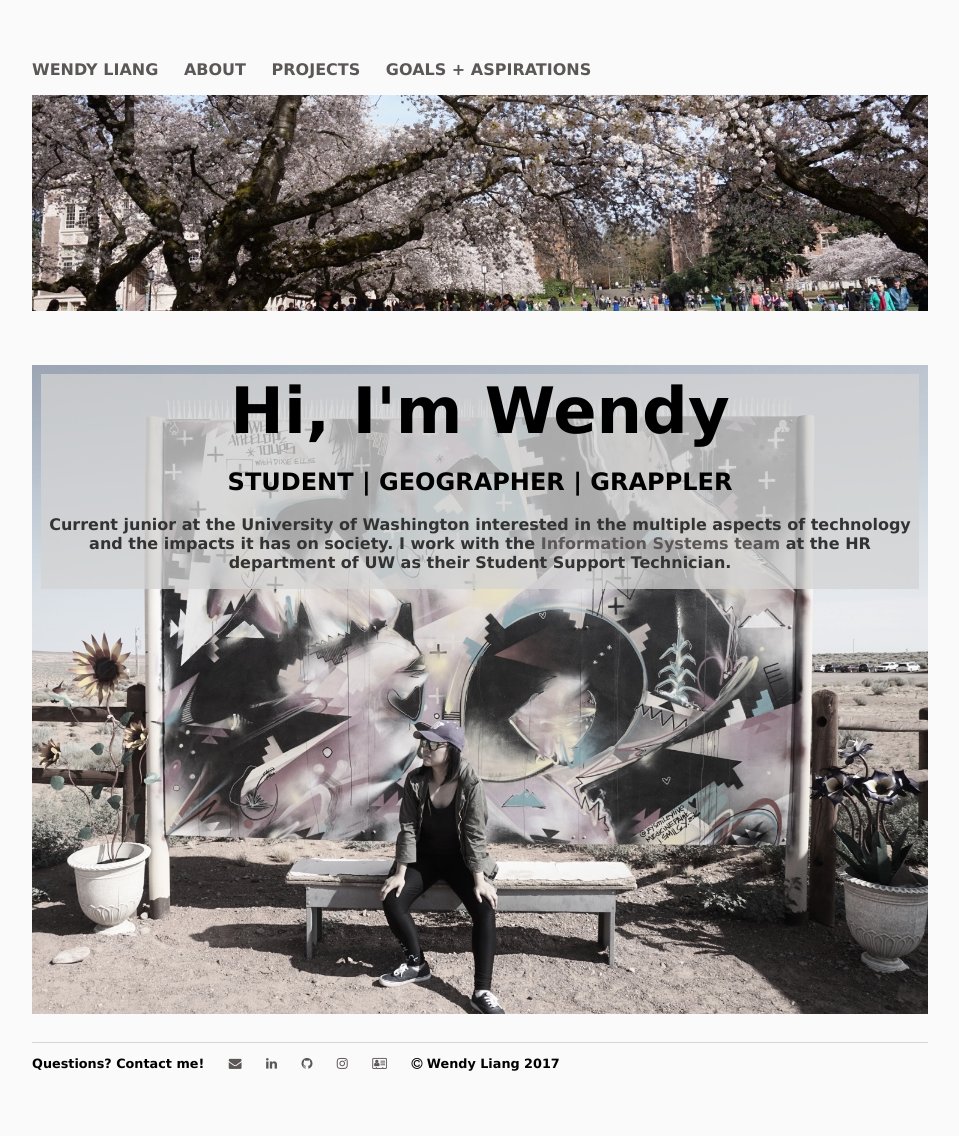
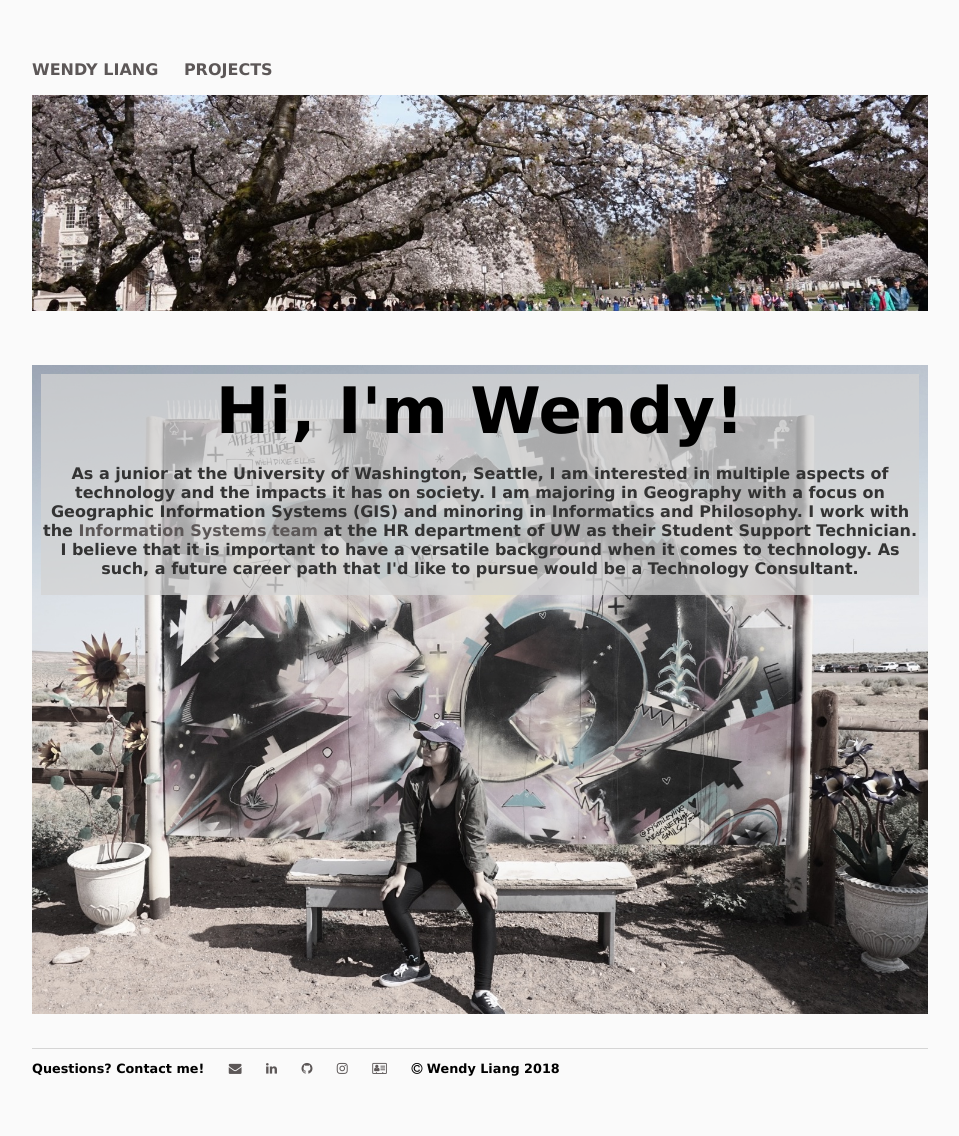
Before and after one commit to wliang25/wliang25.github.io, a Jekyll site: the page built from index.html, in a window 1280 px wide. Shown: the whole page, without its empty margins (160-1119 px from the left). Built offline with Jekyll 4.4.1, drawn with Linux system fonts in a browser that asks for light colours.

```diff
--- a/_layouts/default.html
+++ b/_layouts/default.html
@@ -15,9 +15,9 @@
 			<nav>
 	    		<ul>
 	        		<li><a href="/">WENDY LIANG</a></li>
-		        	<li><a href="/about">ABOUT</a></li>
+		        	<!-- <li><a href="/about">ABOUT</a></li> -->
 	        		<li><a href="/proj">PROJECTS</a></li>
-	        		<li><a href="/dreams">GOALS + ASPIRATIONS</a></li>
+	        		<!-- <li><a href="/dreams">GOALS + ASPIRATIONS</a></li> -->
 	    		</ul>
 			</nav>
 
@@ -39,7 +39,7 @@
 	        		<li><a href="https://github.com/wliang25"><i class="fa fa-github"></i></a></li>
 	        		<li><a href="https://www.instagram.com/wendayyz/"><i class="fa fa-instagram"></i></a></li>
 	        		<li><a href="/Wendy Liang Resume.pdf"><i class="fa fa-address-card-o"></i></a></li>
-	        		<li><i class="fa fa-copyright"></i> Wendy Liang 2017</li>
+	        		<li><i class="fa fa-copyright"></i> Wendy Liang 2018</li>
 				</ul>
 
 			</footer>
--- a/index.html
+++ b/index.html
@@ -1,13 +1,13 @@
 ---
 layout: default
-title: Wendy Liang Portfolio
+title: Wendy Liang
 ---
 <div class="blurb">
 	<div id="landing">
 		<div id="landing-bkgrd">
-			<h1>Hi, I'm Wendy</h1>
-			<h2>STUDENT | GEOGRAPHER | GRAPPLER</h2>
-			<p>Current junior at the University of Washington interested in the multiple aspects of technology and the impacts it has on society. I work with the <a href="http://hr.uw.edu/hrais/hr-information-systems/">Information Systems team</a> at the HR department of UW as their Student Support Technician.</p>
+			<h1>Hi, I'm Wendy!</h1>
+			<!-- <h2>STUDENT | GEOGRAPHER | GRAPPLER</h2> -->
+			<p>As a junior at the University of Washington, Seattle, I am interested in multiple aspects of technology and the impacts it has on society. I am majoring in Geography with a focus on Geographic Information Systems (GIS) and minoring in Informatics and Philosophy. I work with the <a href="http://hr.uw.edu/hrais/hr-information-systems/">Information Systems team</a> at the HR department of UW as their Student Support Technician. I believe that it is important to have a versatile background when it comes to technology. As such, a future career path that I'd like to pursue would be a Technology Consultant.</p>
 		</div>
 	</div>
 </div><!-- /.blurb -->
--- a/proj/index.html
+++ b/proj/index.html
@@ -1,9 +1,10 @@
 ---
 layout: default
-title: Wendy Liang Portfolio
+title: Wendy Liang
 ---
 <div class="blurb">
 	<h1>Projects</h1>
+
 	<div class="section">
 		<div class="header">
 			<img src="/images/coffee.png" alt="coffee">
@@ -40,7 +41,7 @@ title: Wendy Liang Portfolio
 	<div class="section">
 		<div class="header">
 			<img src="/images/cooky.png" alt="cooky">
-			COOKy - Fall 2017 (In-Progress)
+			COOKy - Autumn 2017
 		</div>
 
 		<p>For the Informatics course, Design Thinking, me and a teammate identified a problem of a fellow classmate and proceeded to define a general characterization of that problem that many people have. As someone that just started living by himself, our classmate, Evan, had troubles with figuring out his cooking lifestyle. He came in with little to no exposure on the basics of cooking as well as knowledge on recipes that he could make based on what he has or even just tracking the ingredients he owns and their shelf life. Studies has shown that only about 54-57% of adult cook (Birlson and Singleton, 2017). The variables leading to the lack of cooking may vary per person, but regardless, cooking will not only help people save money in the long run, but also benefit their health. About 67% of people who take cooking classes to tackle their cooking efficacy have learned new skills and gained more confidence in cooking on their own (Birlson and Singleton, 2017).</p>
```
Also changed, not shown: 1 other file.
